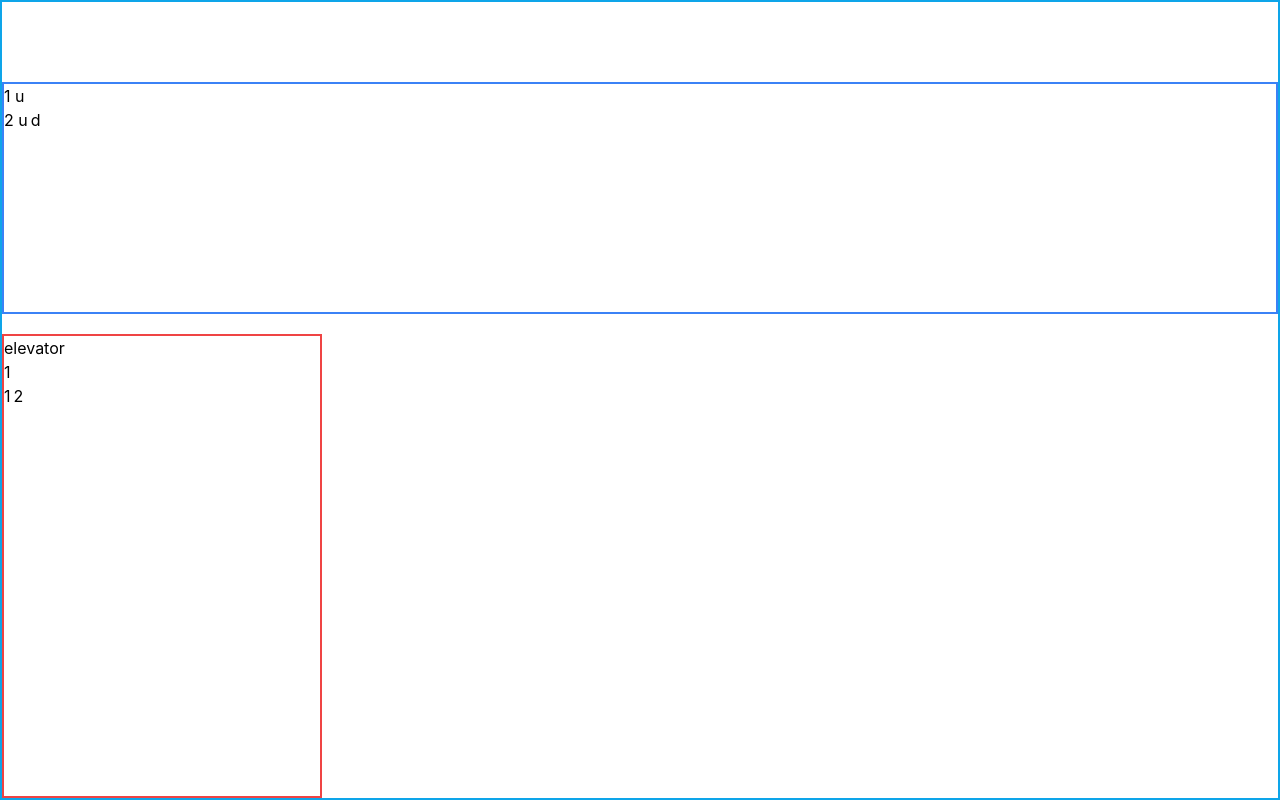
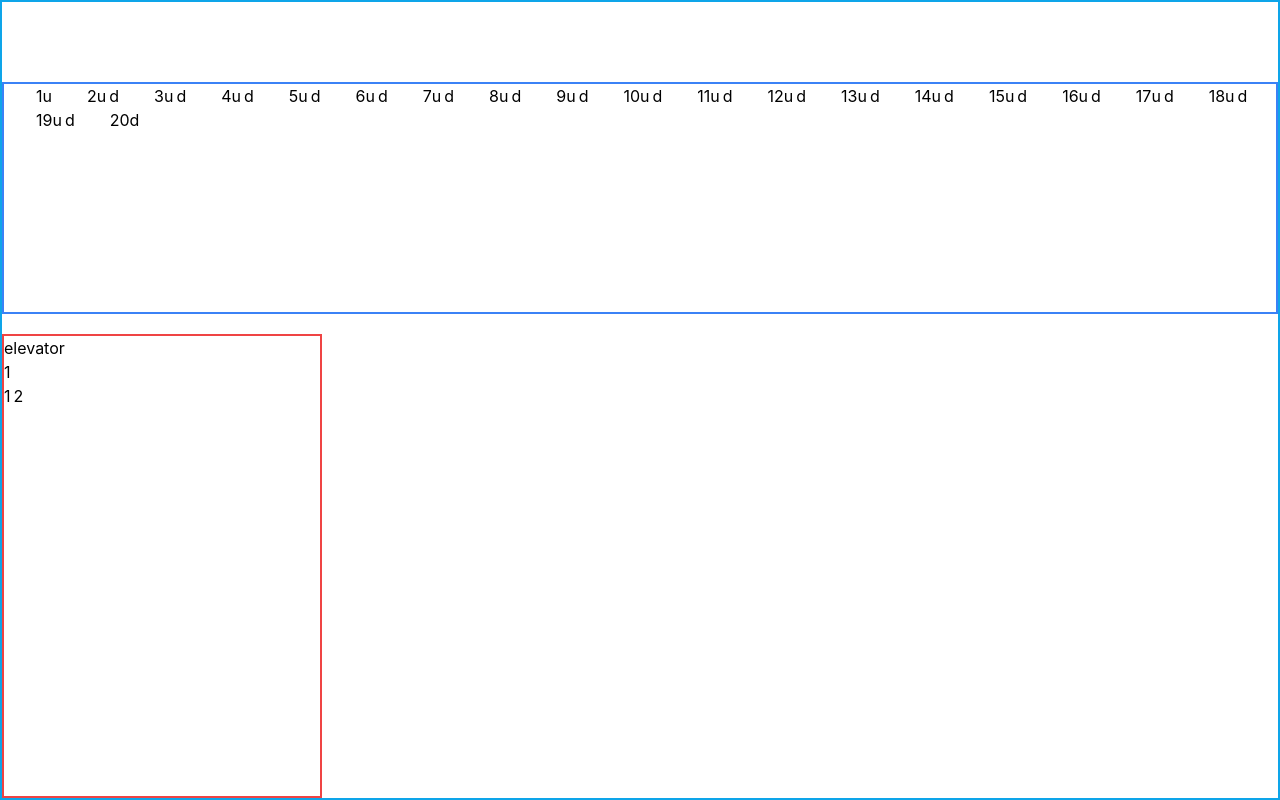
Before and after one commit to inhobaek-wj/react_elevator, a React (Create React App) app: page / in a window 1280 px wide. Built offline with nearby package versions, Linux system fonts and the light colour scheme.

Commit message:
feat: implement BuildingComponent

```diff
--- a/src/App.js
+++ /dev/null
@@ -1,23 +0,0 @@
-import './App.css';
-
-function App() {
-    return (
-        <div className="pt-20 h-screen border-solid border-2 border-sky-500 flex flex-col justify-center">
-            <div className="h-2/6 mb-5 border-solid border-2 border-blue-500">
-                <div>1 <span>u</span></div>
-                <div>2 <span>u</span><span>d</span></div>
-            </div>
-
-            <div className="w-80 h-4/6 border-solid border-2 border-red-500">
-                <p>elevator</p>
-                <p>1</p>
-                <div>
-                    <span>1</span>
-                    <span>2</span>
-                </div>
-            </div>
-        </div>
-    );
-}
-
-export default App;
--- /dev/null
+++ b/src/BuildingComponent.js
@@ -0,0 +1,36 @@
+import './App.css';
+
+function BuildingComponent() {
+    const buttons = [];
+    let numOfTotalFloors = 20;
+    for (let i = 0; i < numOfTotalFloors; i++) {
+        buttons.push(i + 1);
+    }
+
+    return (
+        <div className="pt-20 h-screen border-solid border-2 border-sky-500 flex flex-col justify-center">
+            <div className="h-2/6 mb-5 border-solid border-2 border-blue-500">
+                {buttons.map(floor => {
+                    return <div key={floor}
+                                className="ml-8 inline-block"
+                                data-testid="building-btn">
+                        {floor}
+                        {floor !== 20 && <span>u</span>}
+                        {floor !== 1 && <span>d</span>}
+                    </div>;
+                })}
+            </div>
+
+            <div className="w-80 h-4/6 border-solid border-2 border-red-500">
+                <p>elevator</p>
+                <p>1</p>
+                <div>
+                    <span>1</span>
+                    <span>2</span>
+                </div>
+            </div>
+        </div>
+    );
+}
+
+export default BuildingComponent;
--- a/src/index.js
+++ b/src/index.js
@@ -1,14 +1,14 @@
 import React from 'react';
 import ReactDOM from 'react-dom/client';
 import './index.css';
-import App from './App';
+import BuildingComponent from './BuildingComponent';
 import reportWebVitals from './reportWebVitals';
 
 const root = ReactDOM.createRoot(document.getElementById('root'));
 root.render(
-  <React.StrictMode>
-    <App />
-  </React.StrictMode>
+    <React.StrictMode>
+        <BuildingComponent/>
+    </React.StrictMode>
 );
 
 // If you want to start measuring performance in your app, pass a function
```
Also changed, not shown: 2 other files (tests, documents, lock files or other folders).
